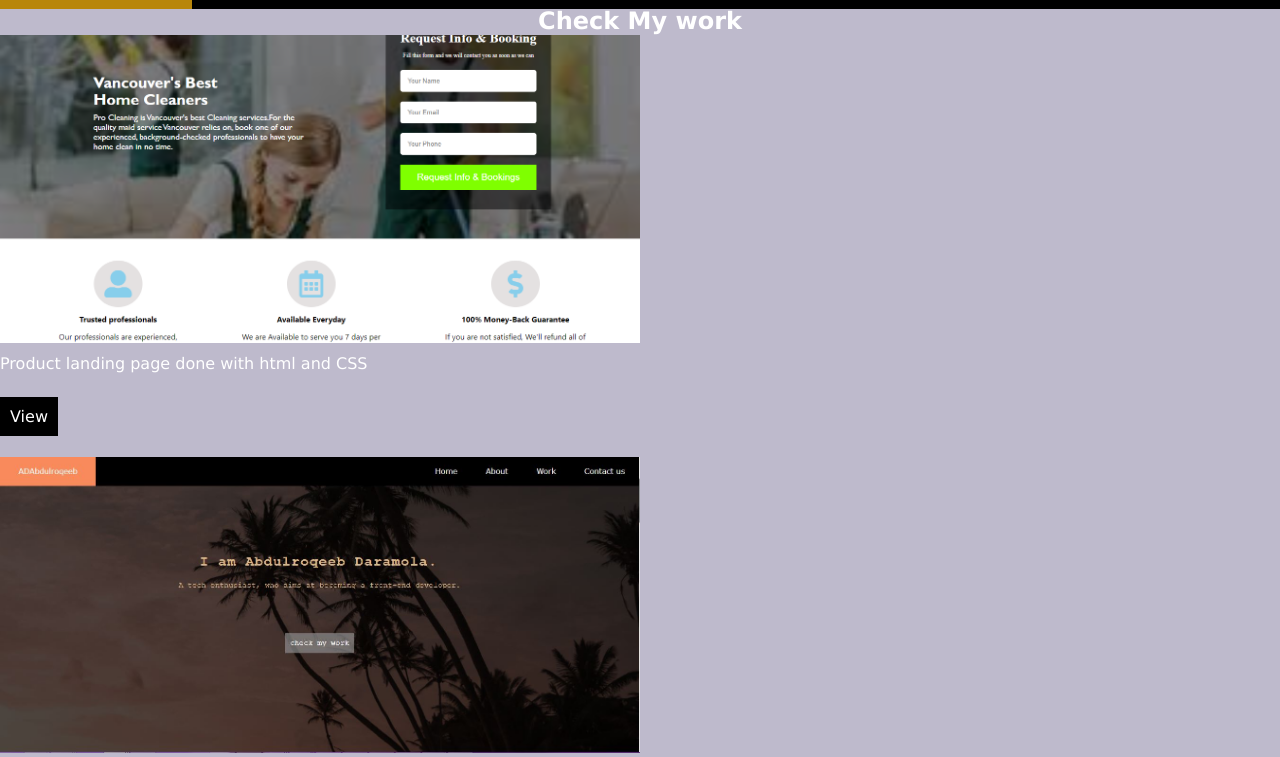
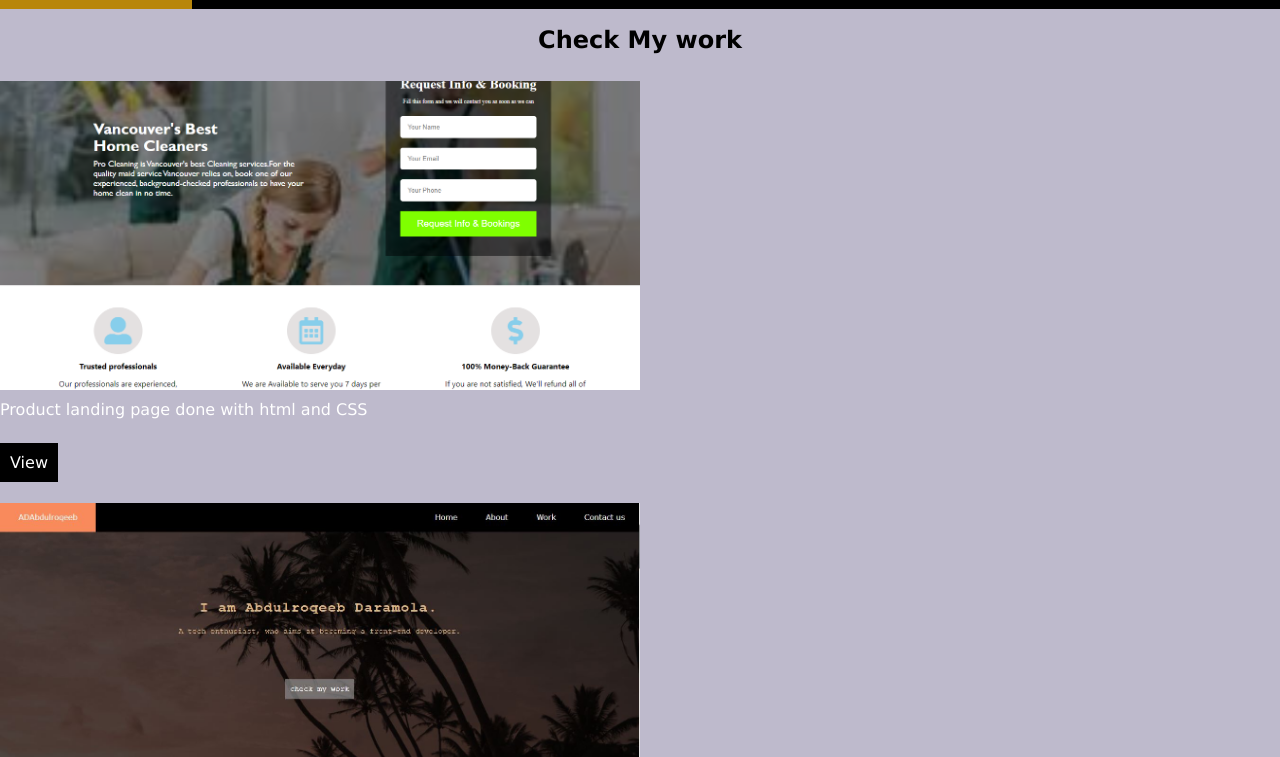
Before and after one commit to meggalos/Personal-Portfolio, a plain HTML site: page Work.html in a window 1280 px wide. Shown: the part 71-828 px from the top of the page. Drawn offline with Linux system fonts and the light colour scheme.

Commit message:
submission stage

```diff
--- a/stylesheet.css
+++ b/stylesheet.css
@@ -178,7 +178,7 @@ footer {
     color: white;
     text-align: justify;
 }
-.header_about{
+.header_about {
     color: burlywood;
     margin-bottom: 1.2rem;
 }
@@ -298,10 +298,12 @@ input, textarea {
  .work img{
     min-height: 250px;
     width: 50%;
-    /* display:block;
-    margin-left: auto;
-    margin-right: auto; */
 }
+
+ .work h2{
+    color: black;
+    margin-top: 1.2rem;
+    margin-bottom: 1.7rem;
 
 /* Pad view */
 @media screen and (max-width: 768px) {
```
